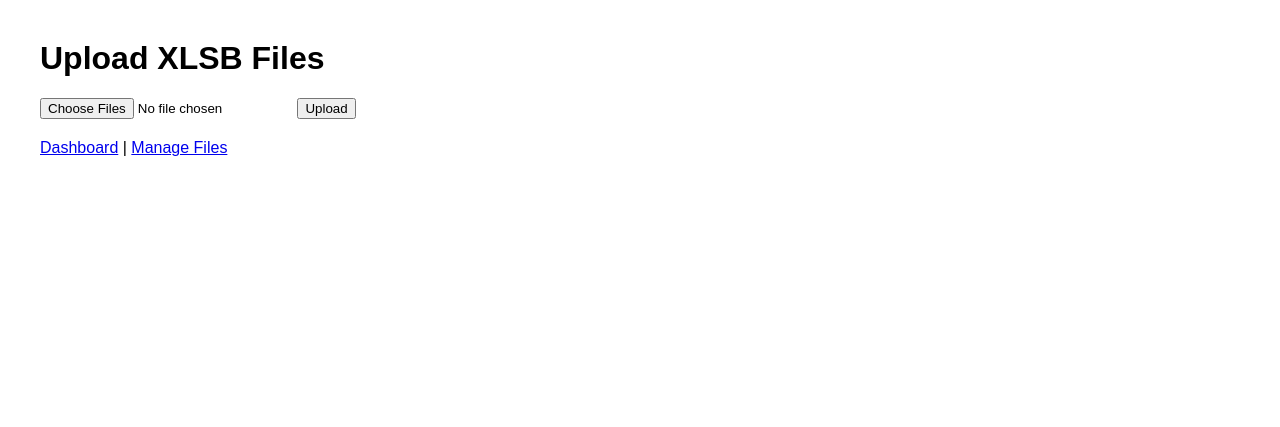
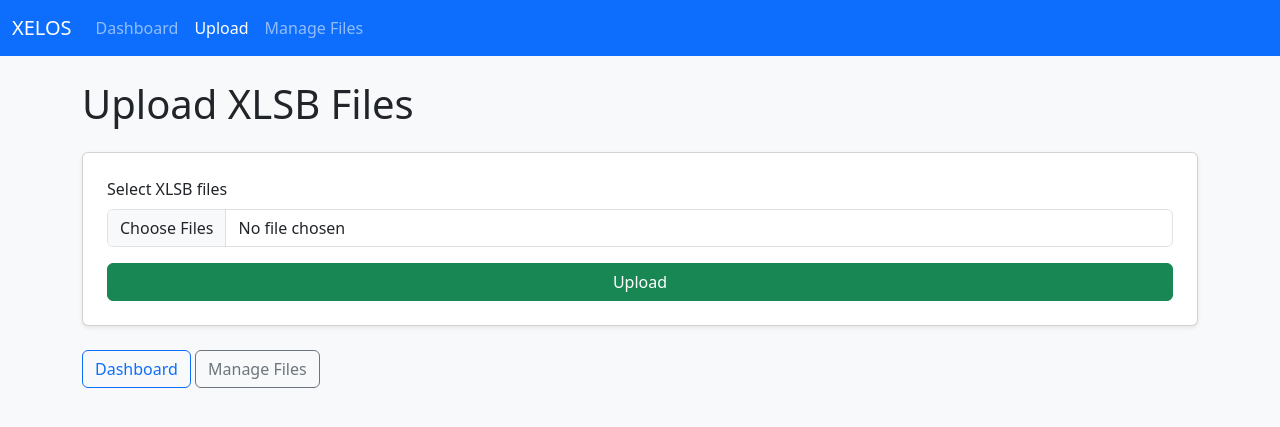
Before and after one commit to scuerq/XELOS, a Flask app: page / in a window 1280 px wide. Shown: the top 427 px of the page. Run offline with Flask 3, Linux system fonts and the light colour scheme; parts of the project's set-up code (start-up, migrations or seed data) failed here and were passed over; some libraries are stand-ins or nearby versions.

Commit message:
feat(ui): modernise l'interface avec Bootstrap, corrige l'upload sans fichier, améliore robustesse et UX

```diff
--- a/server_app/app.py
+++ b/server_app/app.py
@@ -11,6 +11,7 @@ app.config['MAX_CONTENT_LENGTH'] = 10 * 1024 * 1024  # 10 MB
 db = SQLAlchemy(app)
 
 class XLSBFile(db.Model):
+    __tablename__ = 'XLSB_file'
     id = db.Column(db.Integer, primary_key=True)
     path = db.Column(db.String, unique=True, nullable=False)
     original_name = db.Column(db.String, nullable=False)
@@ -37,6 +38,8 @@ def upload():
         uploaded = request.files.getlist('files')
         for f in uploaded:
             filename = f.filename
+            if not filename:
+                continue  # Ignore les fichiers sans nom pour éviter IsADirectoryError
             save_path = os.path.join(app.config['UPLOAD_FOLDER'], filename)
             f.save(save_path)
             xlsb = XLSBFile(path=save_path, original_name=filename)
--- a/server_app/templates/upload.html
+++ b/server_app/templates/upload.html
@@ -3,17 +3,36 @@
 <head>
   <meta charset="utf-8">
   <title>Upload XLSB Files</title>
-  <style>
-    body{font-family:Arial, sans-serif;margin:40px;}
-    form{margin-bottom:20px;}
-  </style>
+  <meta name="viewport" content="width=device-width, initial-scale=1">
+  <link href="https://cdn.jsdelivr.net/npm/bootstrap@5.3.0/dist/css/bootstrap.min.css" rel="stylesheet">
 </head>
-<body>
-  <h1>Upload XLSB Files</h1>
-  <form method="post" enctype="multipart/form-data">
-    <input type="file" name="files" multiple>
-    <input type="submit" value="Upload">
+<body class="bg-light">
+<nav class="navbar navbar-expand-lg navbar-dark bg-primary mb-4">
+  <div class="container-fluid">
+    <a class="navbar-brand" href="{{ url_for('dashboard') }}">XELOS</a>
+    <div class="collapse navbar-collapse">
+      <ul class="navbar-nav me-auto mb-2 mb-lg-0">
+        <li class="nav-item"><a class="nav-link" href="{{ url_for('dashboard') }}">Dashboard</a></li>
+        <li class="nav-item"><a class="nav-link active" href="{{ url_for('upload') }}">Upload</a></li>
+        <li class="nav-item"><a class="nav-link" href="{{ url_for('list_files') }}">Manage Files</a></li>
+      </ul>
+    </div>
+  </div>
+</nav>
+<div class="container">
+  <h1 class="mb-4">Upload XLSB Files</h1>
+  <form class="card p-4 shadow-sm mb-4" method="post" enctype="multipart/form-data">
+    <div class="mb-3">
+      <label for="fileInput" class="form-label">Select XLSB files</label>
+      <input class="form-control" id="fileInput" type="file" name="files" multiple>
+    </div>
+    <button class="btn btn-success" type="submit">Upload</button>
   </form>
-  <p><a href="{{ url_for('dashboard') }}">Dashboard</a> | <a href="{{ url_for('list_files') }}">Manage Files</a></p>
+  <div class="mt-3">
+    <a class="btn btn-outline-primary" href="{{ url_for('dashboard') }}">Dashboard</a>
+    <a class="btn btn-outline-secondary" href="{{ url_for('list_files') }}">Manage Files</a>
+  </div>
+</div>
+<script src="https://cdn.jsdelivr.net/npm/bootstrap@5.3.0/dist/js/bootstrap.bundle.min.js"></script>
 </body>
 </html>
```
Also changed, not shown: server_app/templates/dashboard.html (+35 -14 lines), server_app/templates/files.html (+36 -10 lines).
